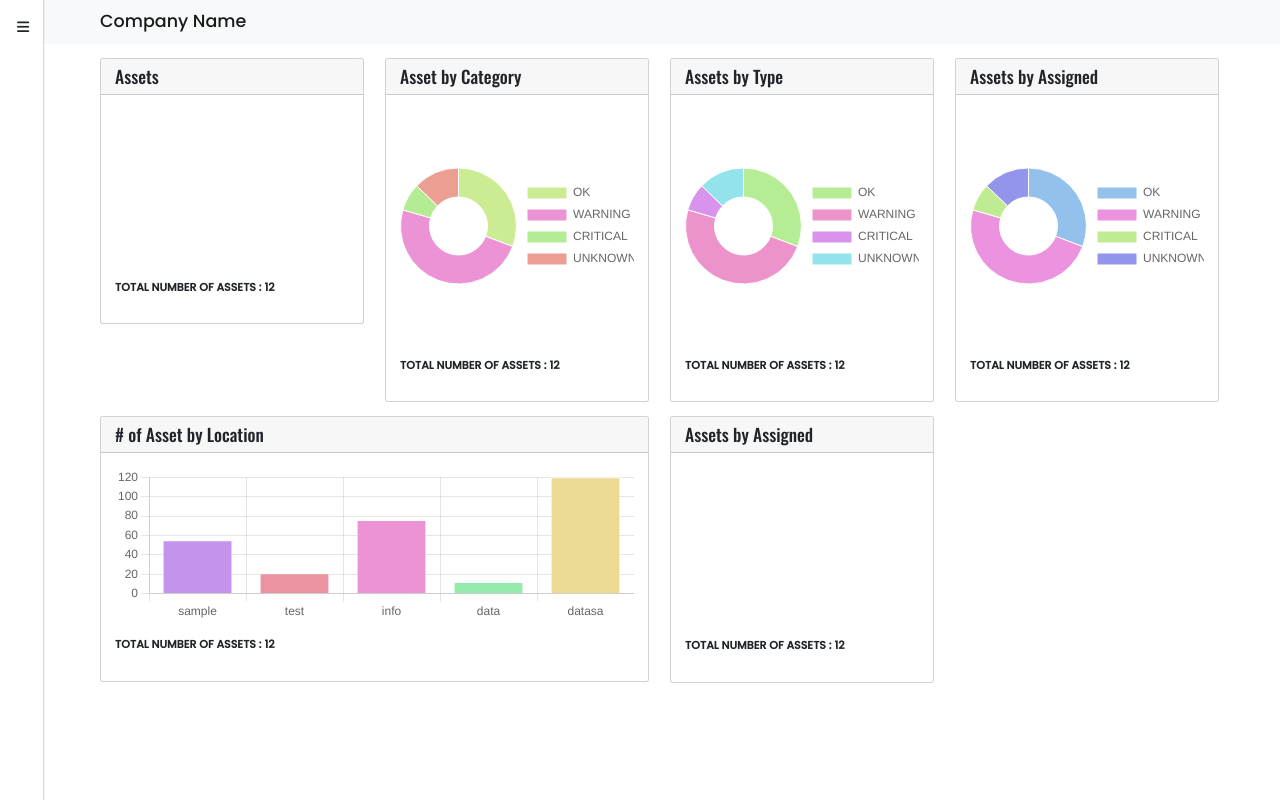
After one commit to titanakikaw/asset, a PHP site: page /client/dashboard.php in a window 1280 px wide. The commit adds this page. Run offline with PHP 8.4, Linux system fonts and the light colour scheme; a map, chart or similar area stays blank; some libraries are stand-ins or nearby versions.

Commit message:
asset partial functions

```diff
--- /dev/null
+++ b/client/dashboard.php
@@ -0,0 +1,79 @@
+<?php
+require('../static_components/header.php');
+?>
+
+<div class="container" style="padding-top: 1rem;">
+    <div class="row" style="padding: 0;">
+        <div class="col-3 .ms-md-auto">
+            <div class="card" style="border-radius: 3px;">
+                <h5 class="card-header">Assets</h5>
+                <div class="card-body">
+                    <canvas id="myChartTotalAssets" width="250" height="150"></canvas>
+                    <p style="font-weight: bold; text-transform:uppercase;margin-top:1rem">Total Number of Assets : 12</p>
+                </div>
+            </div>
+        </div>
+        <div class="col-3 .ms-md-auto">
+            <div class="card" style="border-radius: 3px;">
+                <h5 class="card-header">Asset by Category</h5>
+                <div class="card-body">
+                    <canvas id="myChartAssetsCategory" width="250" height="150"></canvas>
+                    <p style="font-weight: bold; text-transform:uppercase;margin-top:1rem">Total Number of Assets : 12</p>
+                </div>
+            </div>
+        </div>
+        <div class="col-3 .ms-md-auto">
+            <div class="card" style="border-radius: 3px;">
+                <h5 class="card-header">Assets by Type</h5>
+                <div class="card-body">
+                    <canvas id="myChartAssetsType" width="250" height="150"></canvas>
+                    <p style="font-weight: bold; text-transform:uppercase;margin-top:1rem">Total Number of Assets : 12</p>
+                </div>
+            </div>
+        </div>
+        <div class="col-3 .ms-md-auto">
+            <div class="card" style="border-radius: 3px;">
+                <h5 class="card-header">Assets by Assigned</h5>
+                <div class="card-body">
+                    <canvas id="myChartAssetAssign" width="250" height="150"></canvas>
+                    <p style="font-weight: bold; text-transform:uppercase;margin-top:1rem">Total Number of Assets : 12</p>
+                </div>
+            </div>
+        </div>
+    </div>
+    <div class="row" style="margin-top: 1rem;">
+        <div class="col-6 .ms-md-auto" style="">
+            <div class="card" style="border-radius: 3px;">
+                <h5 class="card-header"># of Asset by Location</h5>
+                <div class="card-body">
+                    <canvas id="myChartAssetsLocation" width="250" height="75"></canvas>
+                    <p style="font-weight: bold; text-transform:uppercase;margin-top:1rem">Total Number of Assets : 12</p>
+                </div>
+
+            </div>
+        </div>
+        <div class="col-3">
+            <div class="card" style="border-radius: 3px;">
+                <h5 class="card-header">Assets by Assigned</h5>
+                <div class="card-body">
+                    <canvas id="myChartAssetAssign" width="250" height="150"></canvas>
+                    <p style="font-weight: bold; text-transform:uppercase;margin-top:1rem">Total Number of Assets : 12</p>
+                </div>
+            </div>
+        </div>
+    </div>
+</div>
+
+
+<?php
+require('../static_components/footer.php');
+?>
+<script>
+    $(document).ready(() => {
+
+        DoughnutGraph('myChartAssetsCategory', ['OK', 'WARNING', 'CRITICAL', 'UNKNOWN'], [12, 19, 3, 5], 'Asset')
+        DoughnutGraph('myChartAssetsType', ['OK', 'WARNING', 'CRITICAL', 'UNKNOWN'], [12, 19, 3, 5], 'Asset')
+        DoughnutGraph('myChartAssetAssign', ['OK', 'WARNING', 'CRITICAL', 'UNKNOWN'], [12, 19, 3, 5], 'Asset')
+        Barchart('myChartAssetsLocation', ['sample', 'test', 'info', 'data', 'datasa'], [55, 21, 76, 12, 120], "Asset")
+    })
+</script>
--- /dev/null
+++ b/package.json
@@ -0,0 +1,5 @@
+{
+  "dependencies": {
+    "chart.js": "^3.8.0"
+  }
+}
--- a/script.js
+++ b/script.js
@@ -13,3 +13,92 @@ $(document).ready(() => {
         // dataTables_infos[index].style.textTransform = "Uppercase"
     });
 })
+
+function DoughnutGraph(id, labels, data, title) {
+    let backgroundColor = [];
+    let borderColor = []
+    data.forEach(element => {
+        let color = getRandomColor();
+        backgroundColor.push(color)
+        borderColor.push(color.replace('75%', '100%'))
+    });
+
+    var ctx = document.getElementById(`${id}`);
+    var myChart = new Chart(ctx, {
+        type: 'doughnut',
+        data: {
+            labels: labels,
+            datasets: [{
+                label: `# of ${title}`,
+                data: data,
+                backgroundColor: backgroundColor,
+                borderColor: borderColor,
+                borderWidth: 1
+            }]
+        },
+        options: {
+            responsive: true,
+            plugins: {
+                legend: {
+                    position: 'right',
+                },
+                zoom: {
+                    zoom: {
+                      wheel: {
+                        enabled: true,
+                      },
+                      pinch: {
+                        enabled: true
+                      },
+                      mode: 'xy',
+                    }
+                  }
+            }
+
+        }
+    });
+}
+
+
+function Barchart(id, labels, data, title) {
+    let backgroundColor = [];
+    let borderColor = []
+    data.forEach(element => {
+        let color = getRandomColor();
+        backgroundColor.push(color)
+        borderColor.push(color.replace('75%', '100%'))
+    });
+    var ctx = document.getElementById(`${id}`);
+    var myChart = new Chart(ctx, {
+        type: 'bar',
+        data: {
+            labels: labels,
+            datasets: [{
+                label:title,
+                data: data,
+                backgroundColor: backgroundColor,
+                borderColor: borderColor,
+                borderWidth: 1
+            }]
+        },
+        options: {
+            scales: {
+                y: {
+                  beginAtZero: true
+                }
+            },
+            plugins: {
+                legend: {
+                    display: false,
+                    position: 'right',
+                },
+            }
+
+        }
+    });
+}
+
+function getRandomColor() {
+    color = "hsl(" + Math.random() * 360 + ", 70%, 75%)";
+    return color;
+}
--- a/static_components/header.php
+++ b/static_components/header.php
@@ -10,6 +10,7 @@
     <link rel="stylesheet" href="https://cdn.jsdelivr.net/npm/bootstrap@5.2.0-beta1/dist/css/bootstrap.min.css">
     <link href="https://cdn.jsdelivr.net/npm/select2@4.1.0-rc.0/dist/css/select2.min.css" rel="stylesheet" />
     <link rel="stylesheet" href="../style.css?<?php echo time() ?>">
+    <script defer src="https://cdn.jsdelivr.net/npm/chart.js"></script>
     <title>Document</title>
 </head>
 
--- a/static_components/sidebar.php
+++ b/static_components/sidebar.php
@@ -6,7 +6,7 @@
     <div class="offcanvas-body">
         <ul style="width:200px">
             <li style="padding: 8px 0;">
-                <a href="physicalcount.php" style="display:flex; justify-content:space-between"><i class="fa-solid fa-chart-line"></i></i>&nbsp; Dashboard</a>
+                <a href="dashboard.php" style="display:flex; justify-content:space-between"><i class="fa-solid fa-chart-line"></i></i>&nbsp; Dashboard</a>
             </li>
             <li style="padding: 8px 0;">
                 <a href="physicalcount.php" style="display:flex; justify-content:space-between"><i class="fa-solid fa-boxes-stacked"></i>&nbsp; Physical Count</a>
--- a/style.css
+++ b/style.css
@@ -1,10 +1,15 @@
 @import url("https://fonts.googleapis.com/css2?family=Poppins:wght@300;400;500&display=swap");
+@import url("https://fonts.googleapis.com/css2?family=Oswald:wght@400;500&display=swap");
 * {
   font-family: "Poppins", sans-serif;
   font-size: 14px;
 }
 * button {
   border-radius: 2px !important;
+}
+
+.card-header {
+  font-family: "Oswald", sans-serif;
 }
 
 label, p {
--- a/style.scss
+++ b/style.scss
@@ -1,10 +1,14 @@
 @import url('https://fonts.googleapis.com/css2?family=Poppins:wght@300;400;500&display=swap');
+@import url('https://fonts.googleapis.com/css2?family=Oswald:wght@400;500&display=swap');
 *{
     font-family: 'Poppins', sans-serif;
     font-size: 14px;
     button{
         border-radius: 2px!important;
     }
+}
+.card-header{
+    font-family: 'Oswald', sans-serif;
 }
 label ,p{
     font-size: 11px;
```
Also changed, not shown: client/newasset.php (+98 -12 lines), package-lock.json (added), 1 other file.
